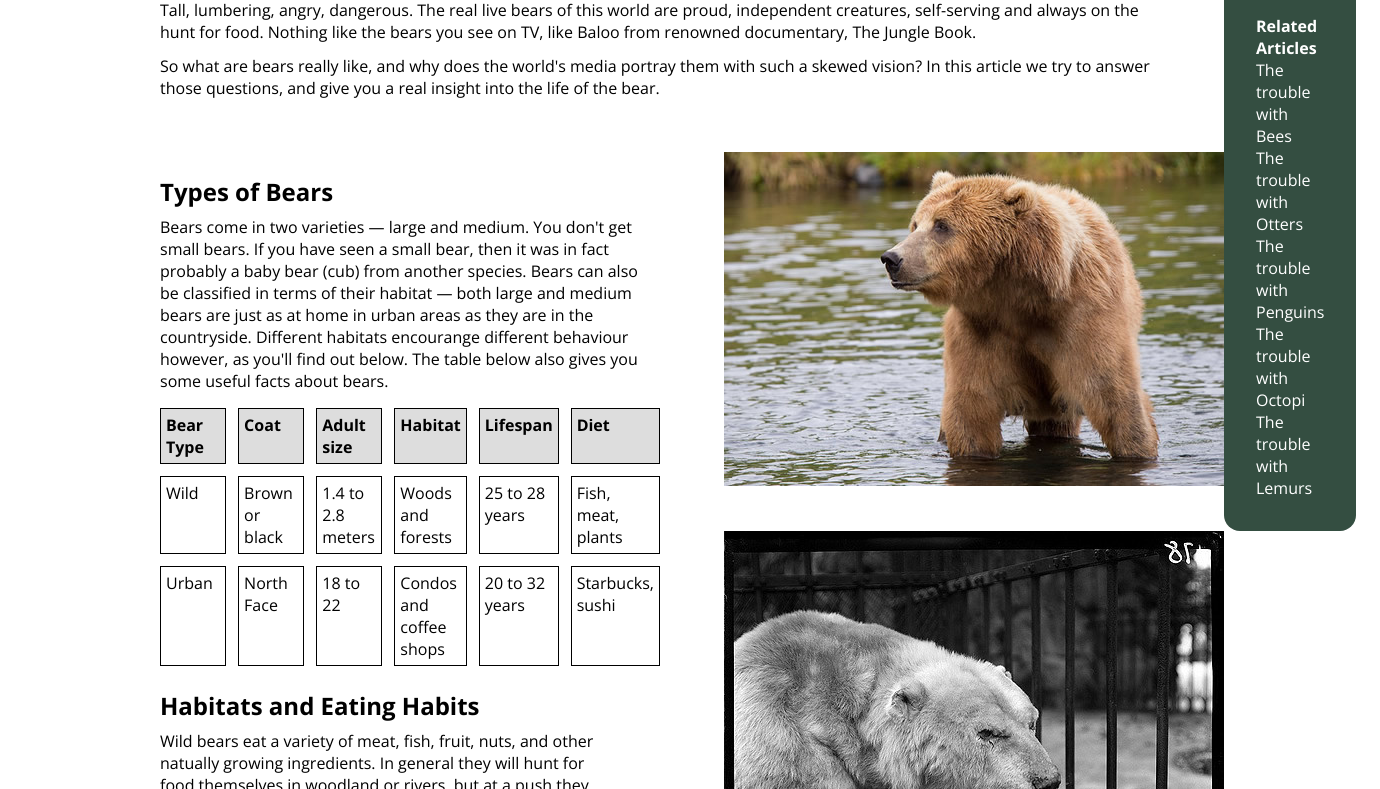
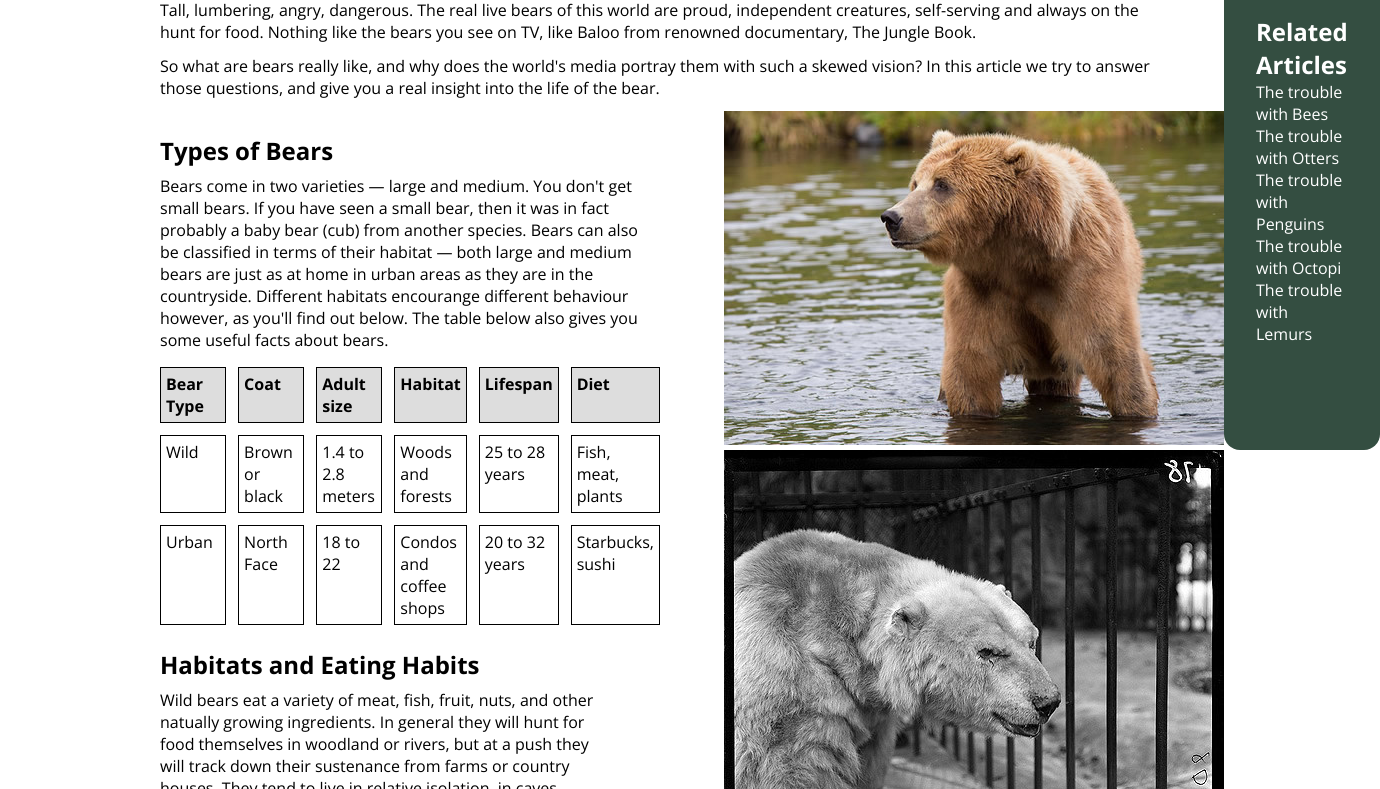
Before and after one commit to nic-gdes/assignment-accessibility-assessment-ashleygracemiles, a plain HTML site: page index.html in a window 1280 px wide. Shown: the part 275-1064 px from the top of the page, 1380 px wide, since content can reach past the window. Drawn offline with nearby package versions, Linux system fonts and the light colour scheme.

Commit message:
favicon addition

```diff
--- a/index.html
+++ b/index.html
@@ -11,6 +11,7 @@
     href="https://fonts.googleapis.com/css2?family=Archivo+Black&family=Open+Sans:ital,wght@0,300;0,400;0,500;0,600;0,700;0,800;1,300;1,400;1,500;1,600;1,700;1,800&display=swap"
     rel="stylesheet">
   <link rel="stylesheet" href="style.css">
+  <link rel="shortcut icon" href="./media/leaf-favicon.png" type="image/png">
   <title>Accessiblity Assessment</title>
   <!-- the below three lines are a fix to get HTML5 semantic elements working in old versions of Internet Explorer-->
   <!--[if lt IE 9]>
--- a/style.css
+++ b/style.css
@@ -172,7 +172,9 @@ article {
   color: #fff;
 }
 
-.related-title {}
+.related-title {
+  font-size: 1.5rem;
+}
 
 .comments {
   background-color: #edebe3;
```
Also changed, not shown: media/leaf-favicon.png (added).
